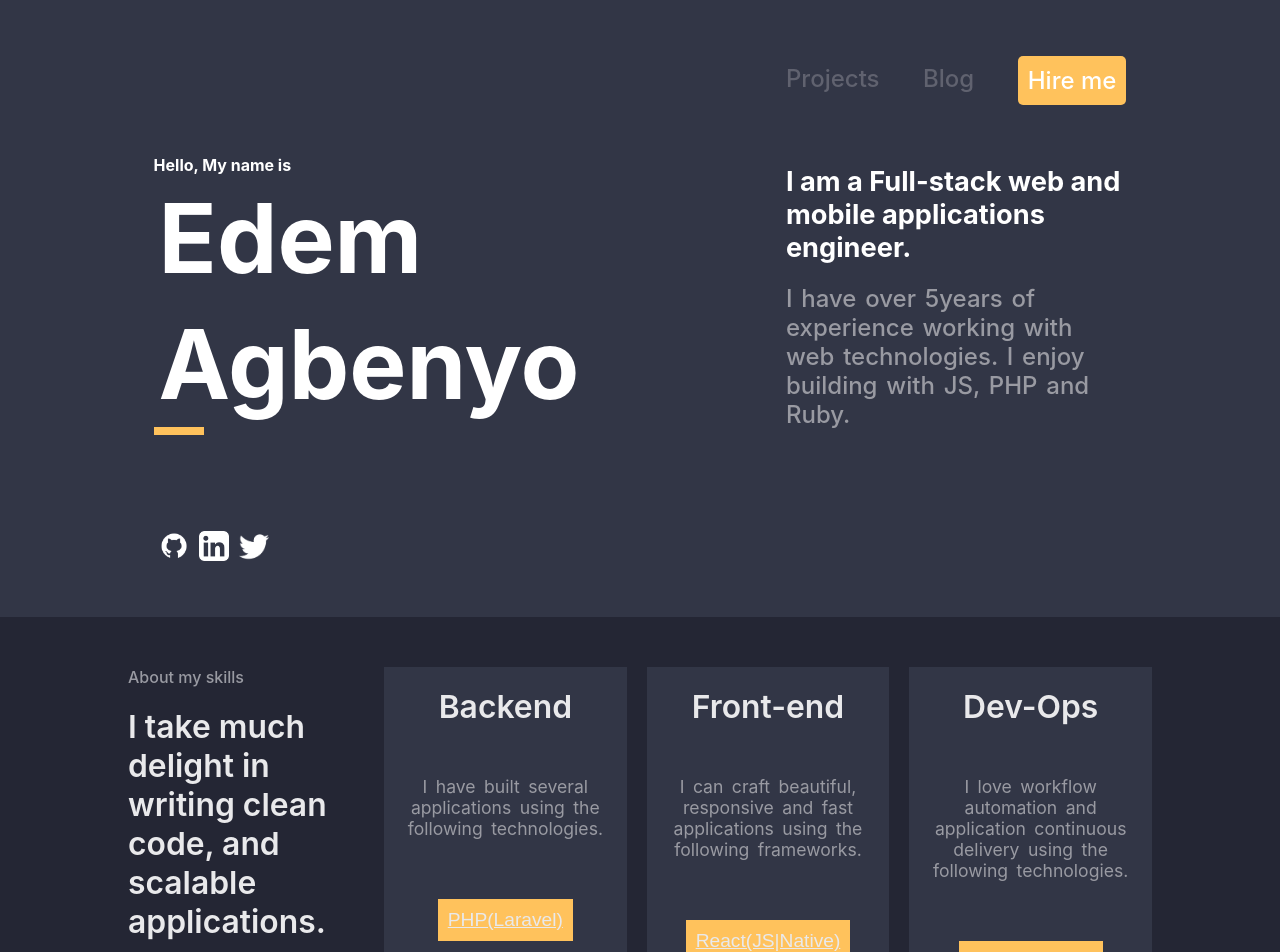
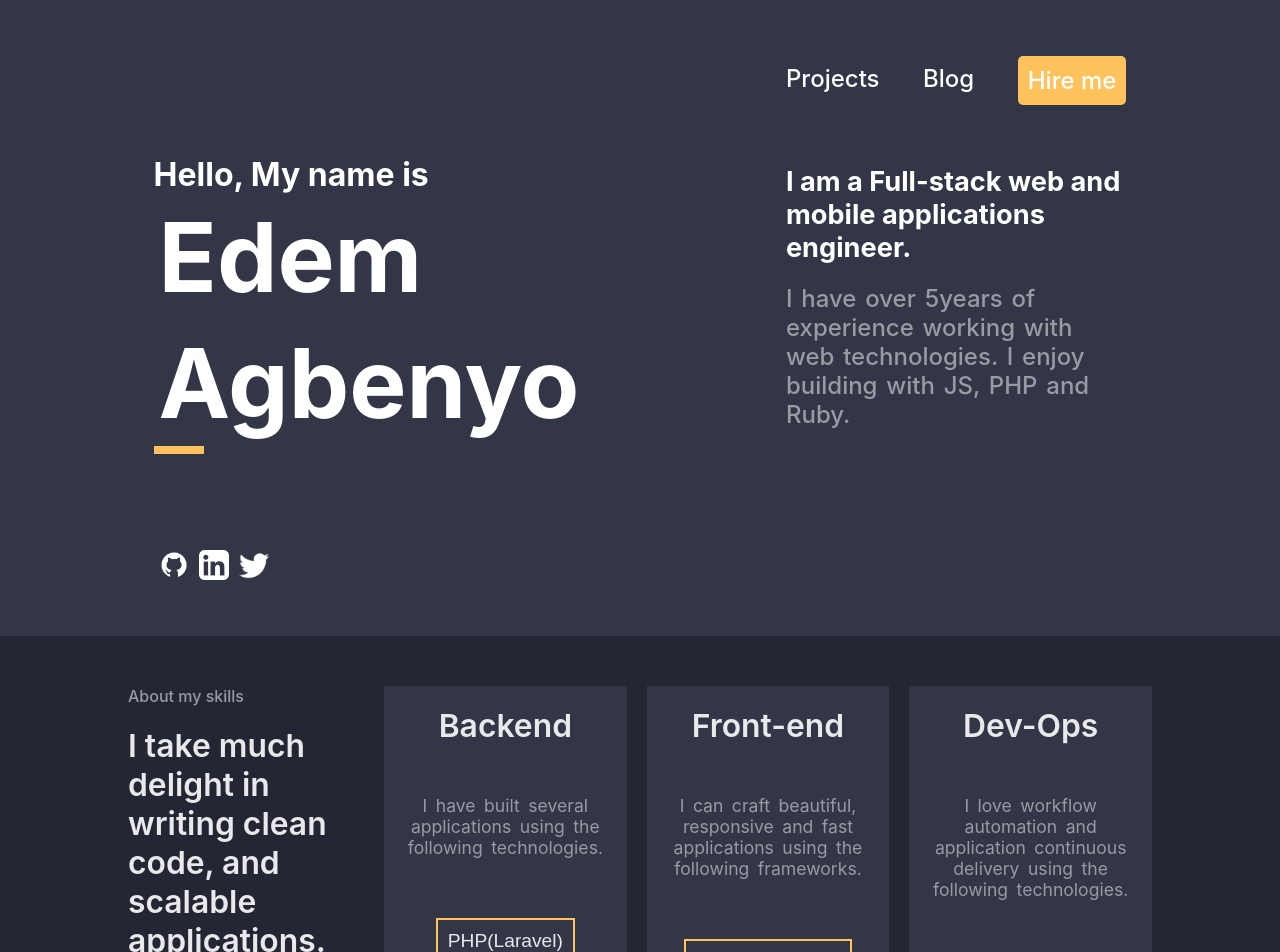
Before and after one commit to edemagbenyo/edemagbenyo.github.io, a React (Create React App) app: page / in a window 1280 px wide. Shown: the top 952 px of the page. Built offline with nearby package versions, Linux system fonts and the light colour scheme; no server answers.

Commit message:
few styling changes

```diff
--- a/src/components/Projects.js
+++ b/src/components/Projects.js
@@ -11,11 +11,11 @@ import Live from "../assets/live.png";
 const Links = ({ links }) => {
   return (
     <div className="links">
-      <a href={links.live} title="View live">
+      <a href={links.live} title="View live" target="_blank">
         <img src={Live} alt="live" />
       </a>
       {links.github &&
-        <a href={links.github} title="View on github">
+        <a href={links.github} title="View on github" target="_blank">
           <img src={Gh} alt="github" />
         </a>
       }
@@ -60,7 +60,7 @@ function Projects() {
 
         </div>
         <Project name="Covid-19 Tracker" desc="This is a simple dashboard that displays realtime information on people affected by the novel coronavirus. The application gets the necessary data from the WHO website." skills={["Web", "HTML", "JS", "React"]} links={{ live: 'https://covid19out-92937.firebaseapp.com/', github: 'https://github.com/edemagbenyo/covid19-screening' }} />
-        <Project name="Doctorize" image={Doctorize} desc="A platform that connect patients to doctors and specialists. Get your medical consultation from the comfort of your home." skills={["Rails, React, Redux, JS, HTML, SASS"]} links={{ live: 'https://edemagbenyo.com/weather-app-vanillajs/', github: 'https://doctorize.herokuapp.com/' }} />
+        <Project name="Doctorize" image={Doctorize} desc="A platform that connect patients to doctors and specialists. Get your medical consultation from the comfort of your home." skills={["Rails, React, Redux, JS, HTML, SASS"]} links={{ live: 'https://doctorize.herokuapp.com/', github: 'https://github.com/edemagbenyo/doctorize-front' }} />
       </div>
       <div className="right">
         <Project name="Confinini" image={Confinini} desc="A social platform to make friends and stay connected during the coronavirus lockdown. Users can create new posts, and comment on friends posts." skills={["Web", "SASS", "Ruby", "Rails, HTML"]} links={{ live: 'https://confinini.herokuapp.com/', github: 'https://github.com/edemagbenyo/confinini' }} />
--- a/src/styles/About.scss
+++ b/src/styles/About.scss
@@ -53,10 +53,11 @@
         border: none;
         padding: 10px;
         color: $primary-text;
-        background-color: $yellow;
+        border: 2px $yellow solid;
+        background: none;
         font-size: 1.2em;
         margin: 10px;
-        text-decoration: underline;
+        // text-decoration: underline;
       }
       &:hover {
         background-color: $yellow;
@@ -120,10 +121,10 @@
             border: none;
             padding: 4px 10px;
             color: $primary-text;
-            background-color: $yellow;
+            border: 2px $yellow solid;
+            background: none;
             font-size: 1em;
             margin: 5px;
-            text-decoration: underline;
           }
           &:hover {
             background-color: $yellow;
--- a/src/styles/App.scss
+++ b/src/styles/App.scss
@@ -42,7 +42,7 @@
 }
 .navbar-container ul li a {
   text-decoration: none;
-  color: #60626f;
+  color: #ffffff;
   font-size: 1.5em;
   font-weight: 500;
 }
@@ -97,6 +97,7 @@
     padding: 5px;
   }
   h4{
+    font-size: 2em;
     text-align: left;
   }
 }
```
